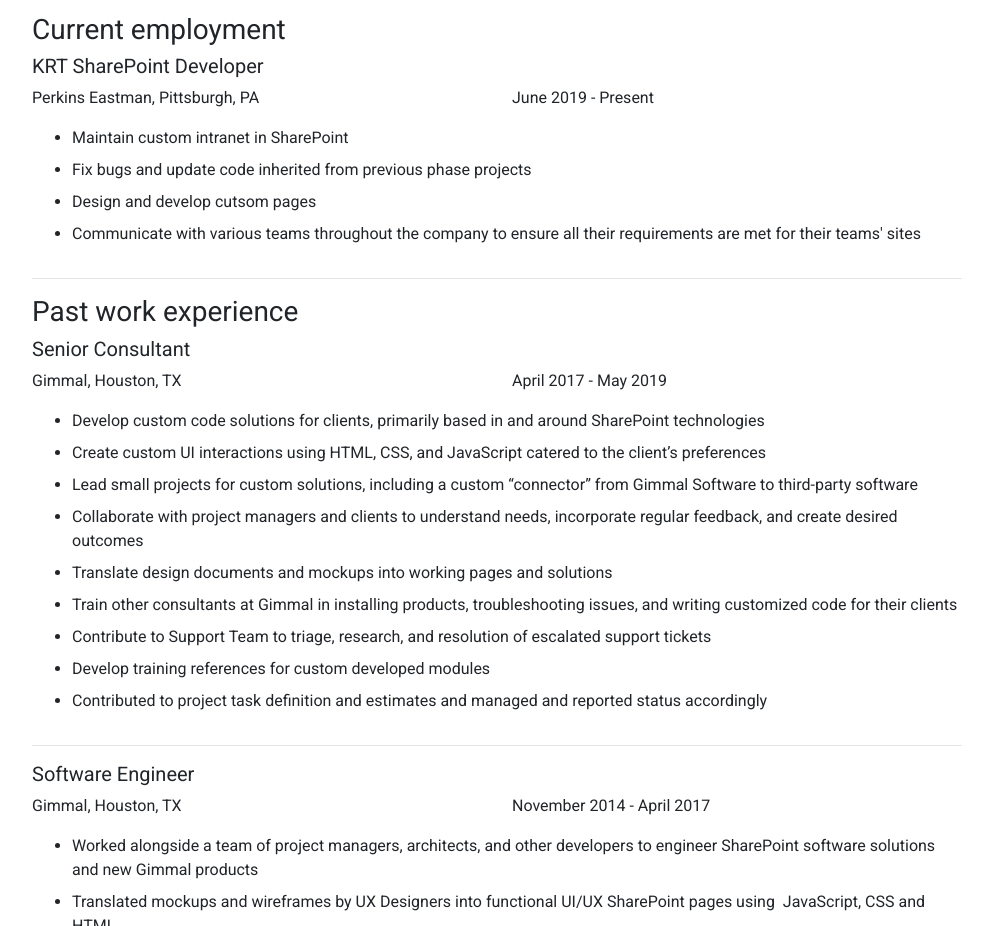
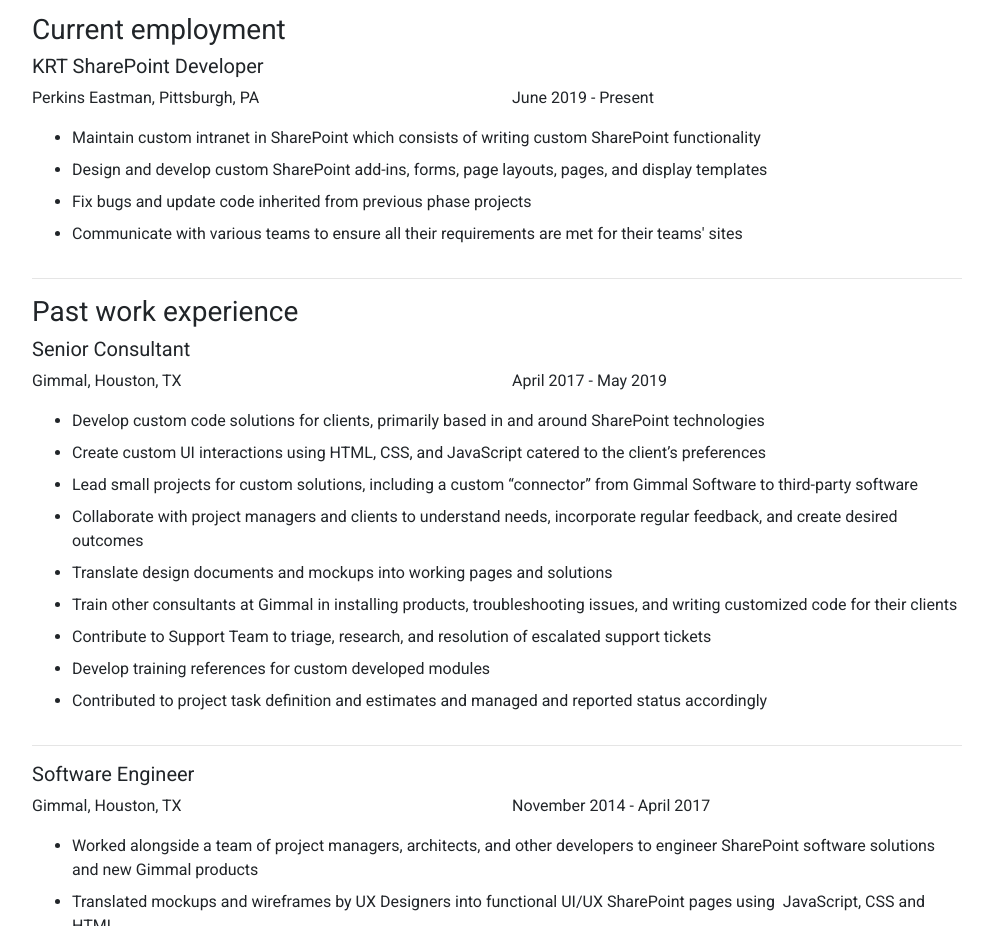
Before and after one commit to schwabbthedeck/schwabthedeck.github.io, a Gatsby site in the folder SourceCode/: page / in a window 1280 px wide. Shown: the part 1882-2808 px from the top of the page, without its empty margins (143-1136 px from the left). Built offline with nearby package versions, Linux system fonts and the light colour scheme; Gatsby itself is replaced by a stand-in of ours.

Commit message:
Update content

```diff
--- a/SourceCode/src/pages/index.js
+++ b/SourceCode/src/pages/index.js
@@ -123,10 +123,10 @@
           <Col>
             <p style={{ marginTop: "1rem" }}>
               <ul style={{ listStyle: "disc" }}>
-                <li>Maintain custom intranet in SharePoint</li>
+                <li>Maintain custom intranet in SharePoint which consists of writing custom SharePoint functionality</li>
+                <li>Design and develop custom SharePoint add-ins, forms, page layouts, pages, and display templates</li>
                 <li>Fix bugs and update code inherited from previous phase projects</li>
-                <li>Design and develop cutsom pages</li>
-                <li>Communicate with various teams throughout the company to ensure all their requirements are met for their teams' sites</li>
+                <li>Communicate with various teams to ensure all their requirements are met for their teams' sites</li>
               </ul>
             </p>
           </Col>
```
Also changed, not shown: 1 other file.
